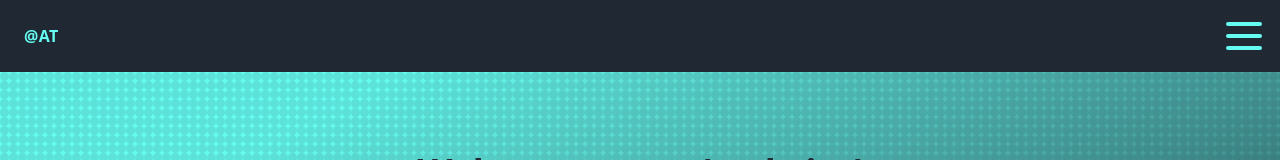
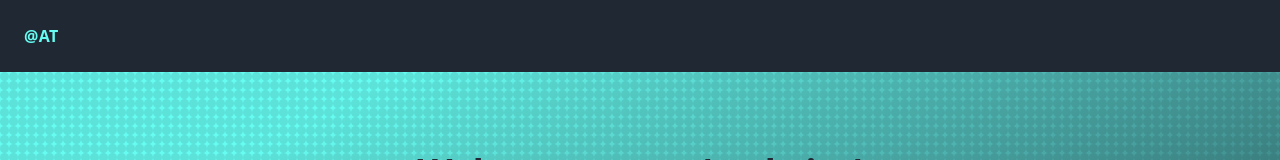
Before and after one commit to Ataylor56/link-hub, a Next.js app: page / in a window 1280 px wide. Shown: the top 160 px of the page. Built offline with nearby package versions, Linux system fonts and the light colour scheme.

Commit message:
Temp fix for nav bar

```diff
--- a/components/nav_bar.js
+++ b/components/nav_bar.js
@@ -18,17 +18,18 @@ export default function NavBar(props){
                         </span>
                     </a>
                 </Link>
-                <div className={'flex place-content-end w-screen fill-current text-gray-light'}>
-                    <button className={'text-blue-light hover:text-blue-dark'} onClick={handleClick} >
-                        <svg strokeLinecap={'round'}
-                             stroke={'currentColor'}
-                             viewBox='0 0 10 8'
-                             width='40'>
-                            <path d={'M1 1h8M1 4h 8M1 7h8'} />
-                        </svg>
-                    </button>
-                </div>
             </nav>
         </div>
     )
+
+    // <div className={'flex place-content-end w-screen fill-current text-gray-light'}>
+    //      <button className={'text-blue-light hover:text-blue-dark'} onClick={handleClick} >
+    //          <svg strokeLinecap={'round'}
+    //               stroke={'currentColor'}
+    //               viewBox='0 0 10 8'
+    //               width='40'>
+    //              <path d={'M1 1h8M1 4h 8M1 7h8'} />
+    //          </svg>
+    //      </button>
+    //  </div>
 }
```
